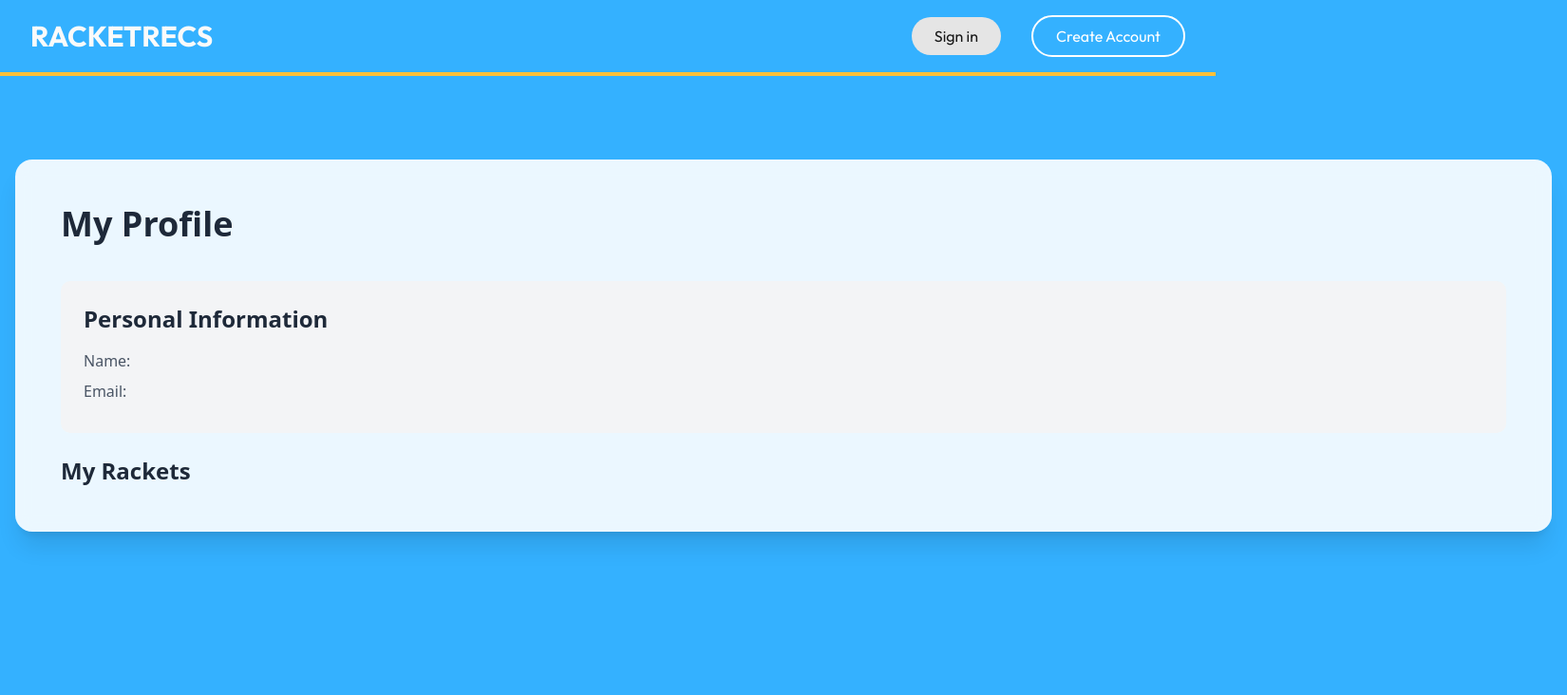
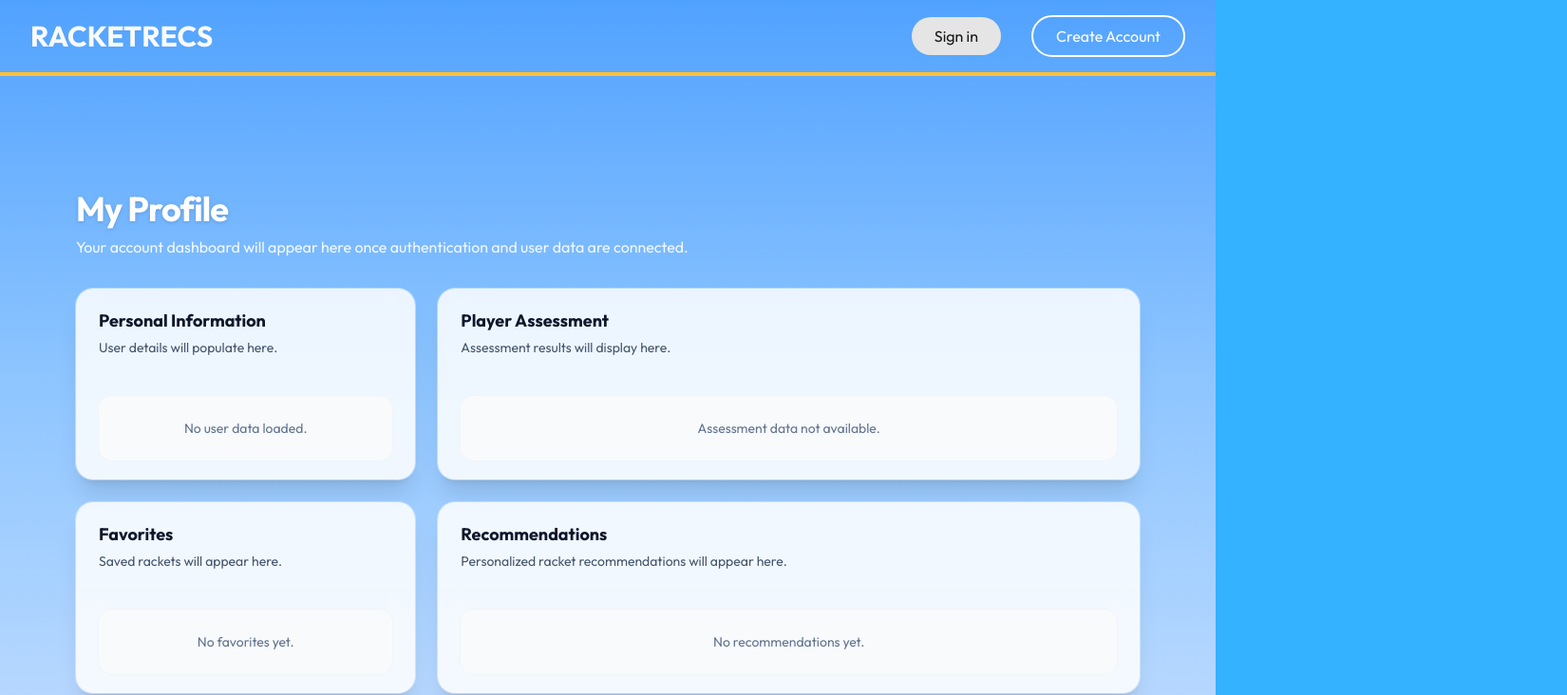
Before and after one commit to AkeemMeade/RacketRecs, a Next.js app: page /profile in a window 1280 px wide. Shown: the top 732 px of the page at 95% size, 1650 px wide, since content can reach past the window. Built offline with nearby package versions, Linux system fonts and the light colour scheme.

Commit message:
Update page.tsx

```diff
--- a/app/profile/page.tsx
+++ b/app/profile/page.tsx
@@ -1,28 +1,113 @@
+"use client";
+
+import React from "react";
+import { Outfit } from "next/font/google";
+
+
+const outfit = Outfit({
+  subsets: ["latin"],
+  weight: ["300", "400", "500", "700"],
+});
+
+function SectionCard({
+  title,
+  subtitle,
+  children,
+  right,
+}: {
+  title: string;
+  subtitle?: string;
+  children: React.ReactNode;
+  right?: React.ReactNode;
+}) {
+  return (
+    <div className="rounded-2xl bg-white/85 shadow-xl ring-1 ring-white/40 backdrop-blur-md">
+      <div className="flex items-start justify-between gap-4 border-b border-slate-100 px-6 py-5">
+        <div>
+          <h2 className="text-lg font-extrabold text-slate-900">{title}</h2>
+          {subtitle && (
+            <p className="mt-1 text-sm text-slate-600">{subtitle}</p>
+          )}
+        </div>
+
+        {right && <div className="shrink-0">{right}</div>}
+      </div>
+
+      <div className="px-6 py-5">{children}</div>
+    </div>
+  );
+}
+
 export default function ProfilePage() {
   return (
-    <div className="mt-10 w-[1650px] mx-auto px-4 py-12">
-      <div className="bg-white/90 backdrop-blur-sm rounded-2xl shadow-xl p-12">
-        <div className="flex justify-between items-center mb-10">
-          <h1 className="text-4xl font-bold text-gray-800">My Profile</h1>
-        </div>
+    <main className={`${outfit.className} min-h-screen`}>
 
-        <p className="text-gray-600 mb-6">
-        </p>
-
-        <div className="bg-gray-100 rounded-lg p-6 mb-6">
-          <h2 className="text-2xl font-semibold text-gray-800 mb-4">
-            Personal Information
-          </h2>
-          <p className="text-gray-600 mb-2">
-            Name:
-          </p>
-          <p className="text-gray-600 mb-2">
-            Email:
+      <div className="fixed inset-0 bg-gradient-to-b from-blue-400 via-blue-300 to-blue-200 -z-10" />
+      <div className="mx-auto w-full max-w-6xl px-4 py-10"></div>
+      <div className="mx-auto w-full max-w-6xl px-4 py-10">
+        {/* Header */}
+        <div className="mb-8">
+          <h1 className="text-4xl font-black tracking-tight text-white drop-shadow-sm">
+            My Profile
+          </h1>
+          <p className="mt-2 max-w-2xl text-white/90">
+            Your account dashboard will appear here once authentication and
+            user data are connected.
           </p>
         </div>
 
-        <h2 className="text-2xl font-semibold text-gray-800">My Rackets</h2>
+        <div className="grid grid-cols-1 gap-6 lg:grid-cols-3">
+          {/* Left Column */}
+          <div className="lg:col-span-1 space-y-6">
+            <SectionCard
+              title="Personal Information"
+              subtitle="User details will populate here."
+            >
+              <div className="rounded-xl bg-slate-50 px-4 py-6 text-center ring-1 ring-slate-100">
+                <p className="text-sm text-slate-500">
+                  No user data loaded.
+                </p>
+              </div>
+            </SectionCard>
+
+            <SectionCard
+              title="Favorites"
+              subtitle="Saved rackets will appear here."
+            >
+              <div className="rounded-xl bg-slate-50 px-4 py-6 text-center ring-1 ring-slate-100">
+                <p className="text-sm text-slate-500">
+                  No favorites yet.
+                </p>
+              </div>
+            </SectionCard>
+          </div>
+
+          {/* Right Column */}
+          <div className="lg:col-span-2 space-y-6">
+            <SectionCard
+              title="Player Assessment"
+              subtitle="Assessment results will display here."
+            >
+              <div className="rounded-xl bg-slate-50 px-4 py-6 text-center ring-1 ring-slate-100">
+                <p className="text-sm text-slate-500">
+                  Assessment data not available.
+                </p>
+              </div>
+            </SectionCard>
+
+            <SectionCard
+              title="Recommendations"
+              subtitle="Personalized racket recommendations will appear here."
+            >
+              <div className="rounded-xl bg-slate-50 px-4 py-6 text-center ring-1 ring-slate-100">
+                <p className="text-sm text-slate-500">
+                  No recommendations yet.
+                </p>
+              </div>
+            </SectionCard>
+          </div>
+        </div>
       </div>
-    </div>
+    </main>
   );
 }
```
